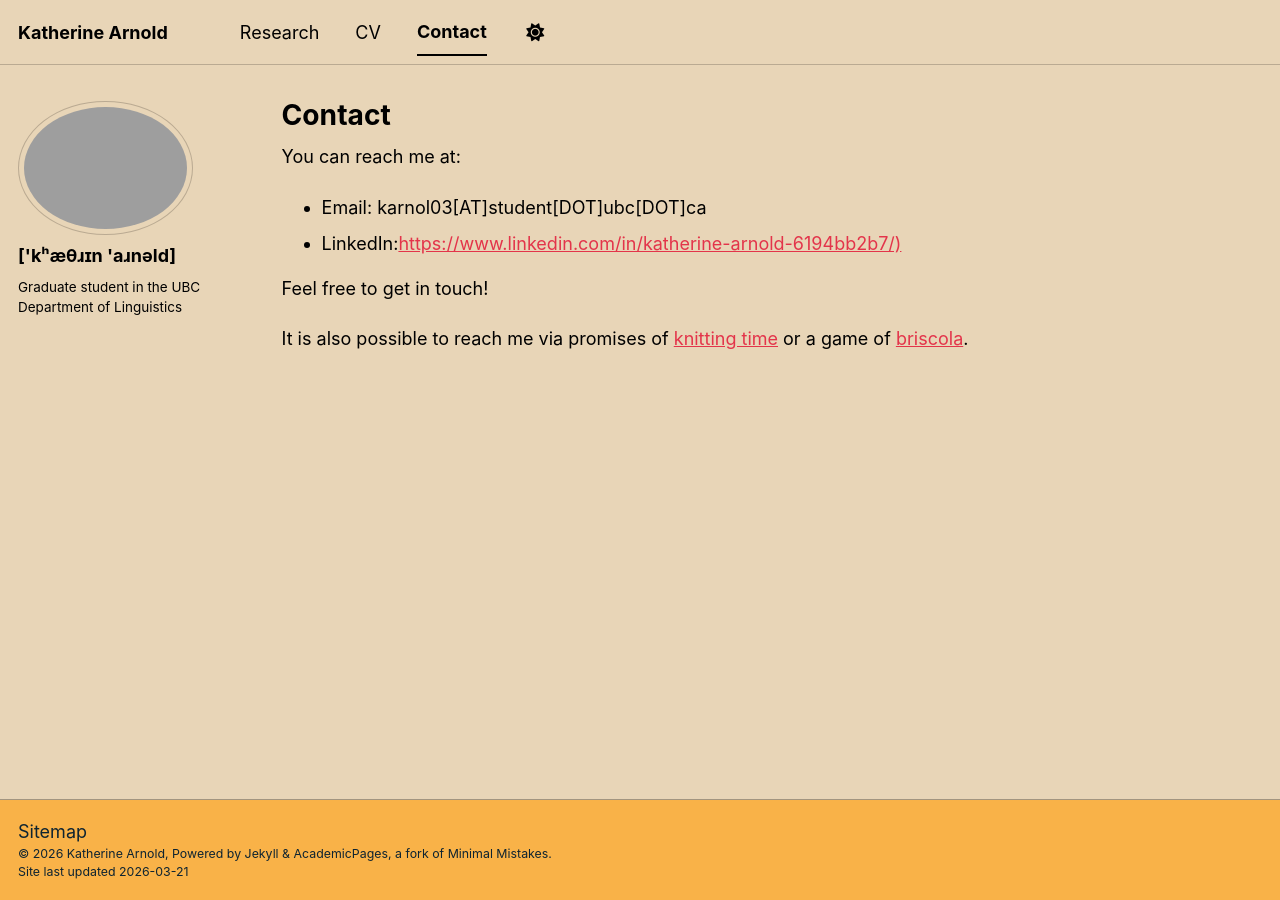
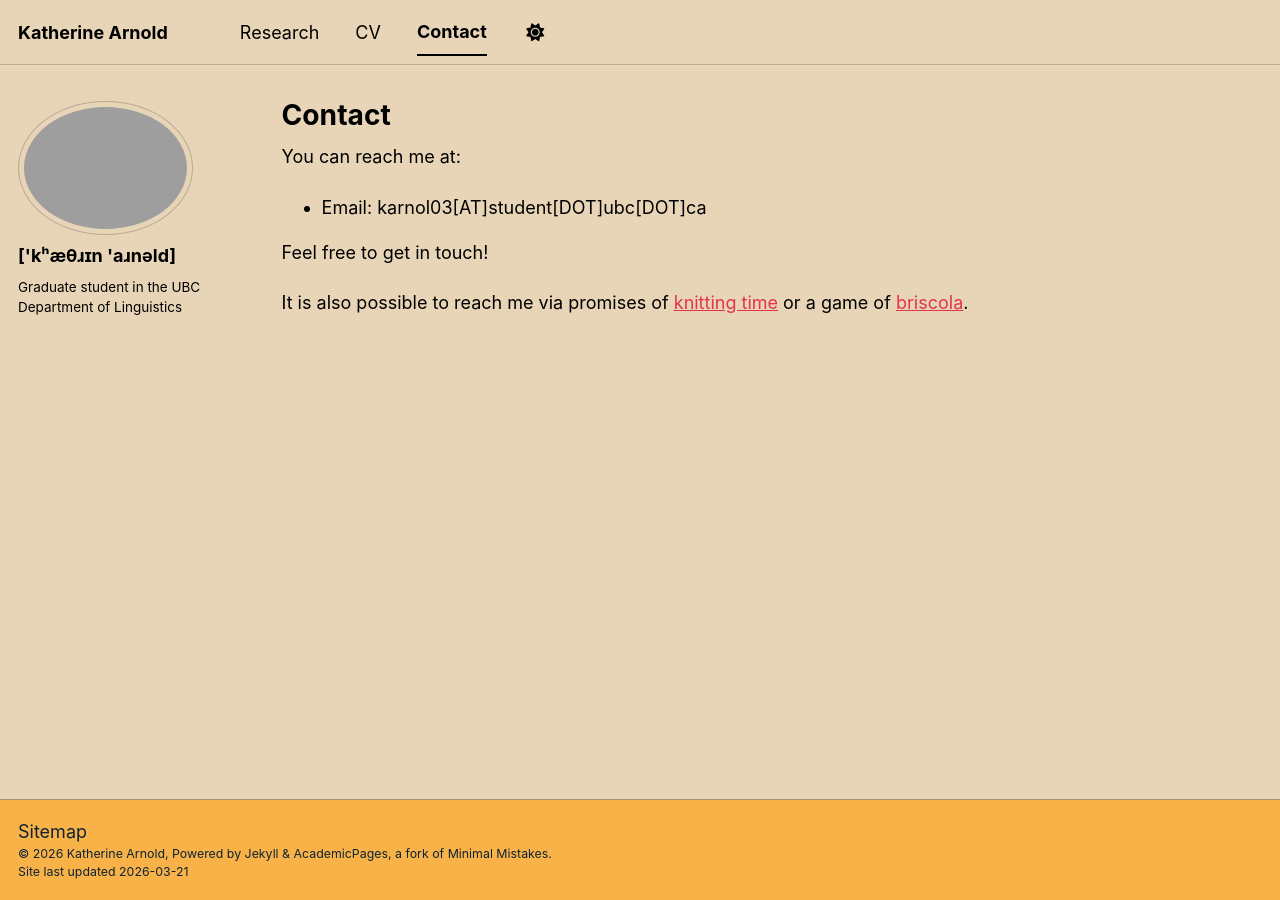
Before and after one commit to katherinearnold/katherinearnold.github.io, a Jekyll site: the page built from _pages/contactinfo.md, in a window 1280 px wide. Built offline with Jekyll 4.4.1, drawn with Linux system fonts in a browser that asks for light colours; a script bundle is joined from its source files by our own code; library files that are not in the unit come from our copies.

Commit message:
Update contactinfo.md

```diff
--- a/_pages/contactinfo.md
+++ b/_pages/contactinfo.md
@@ -8,7 +8,6 @@ author_profile: true
 You can reach me at:
 
 - Email: karnol03[AT]student[DOT]ubc[DOT]ca
-- LinkedIn:[https://www.linkedin.com/in/katherine-arnold-6194bb2b7/)](https://www.linkedin.com/in/katherine-arnold-6194bb2b7/)
 
 Feel free to get in touch!
 
```
